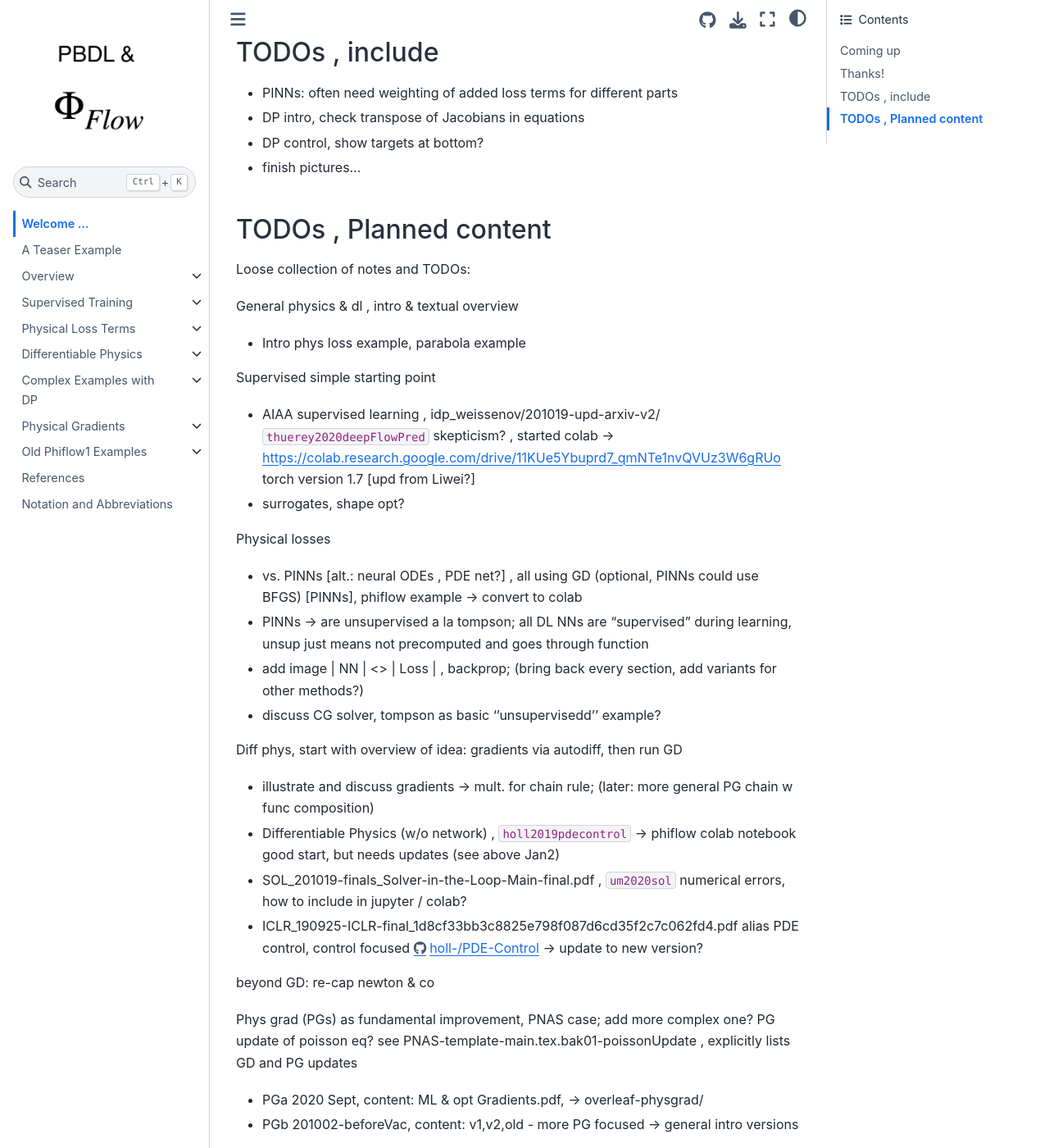
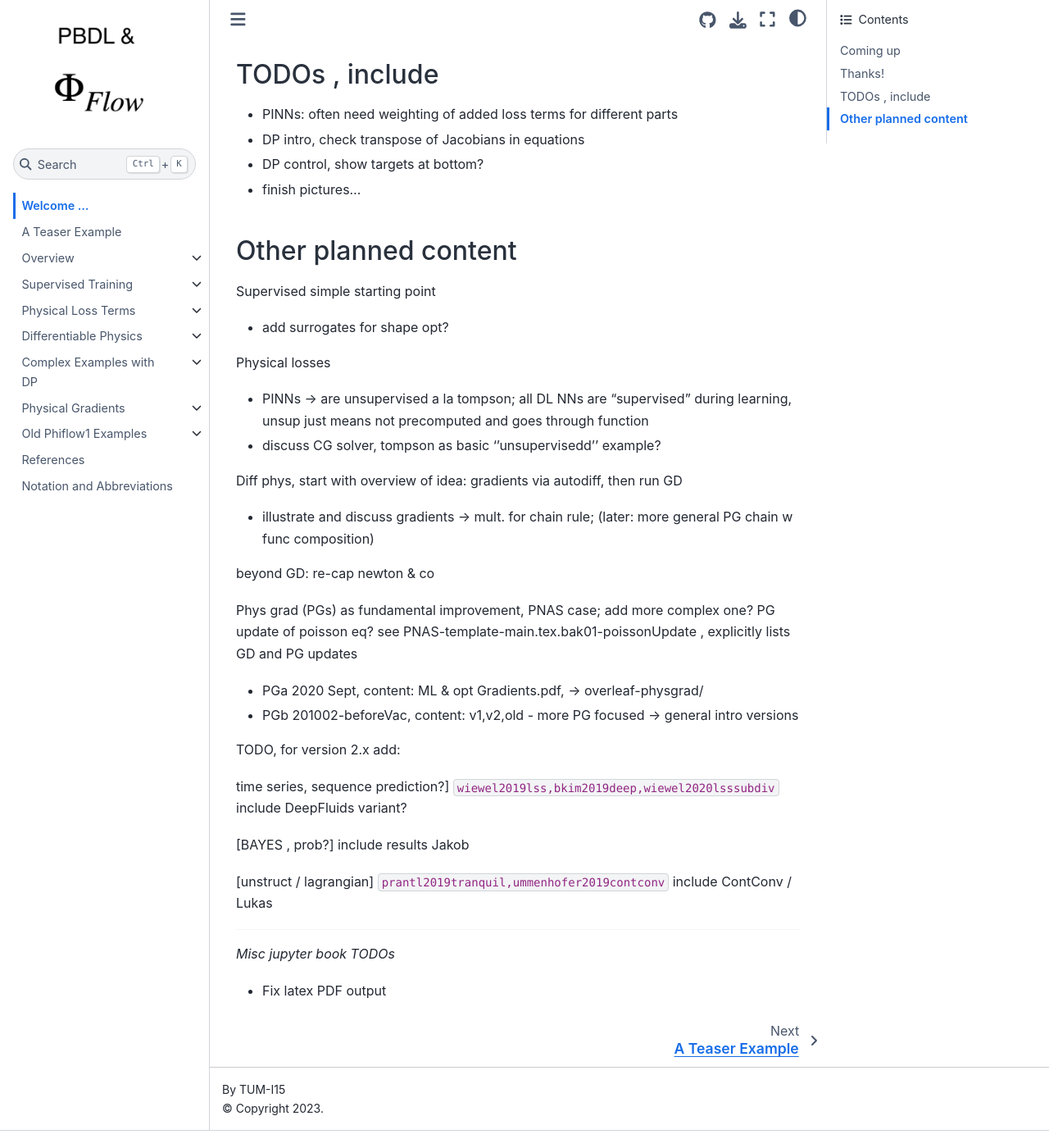
Before and after one commit to tum-pbs/pbdl-book, a Jupyter Book: the page built from intro.md, in a window 1280 px wide and 1400 px high, scrolled down 1760 px. Shown: the whole window at 82% size. Built offline with Jupyter Book 1.0.4 settings and Sphinx 7.4.7 and the Sphinx Book theme 1.1.4, drawn with Linux system fonts in a browser that asks for light colours; cross-references to code outside the pages are shown as plain code; after the commit the page ends 3139 px from its top, so only the background shows below that; some of the changed text lies outside the part shown.

Commit message:
minor cleanup

```diff
--- a/intro.md
+++ b/intro.md
@@ -90,46 +90,21 @@ See also... Test link: {doc}`supervised`
 - finish pictures...
 
 
-## TODOs , Planned content
-
-Loose collection of notes and TODOs:
-
-General physics & dl , intro & textual overview
-
-- 	Intro phys loss example, parabola example
+## Other planned content
 
 Supervised simple starting point
 
--    AIAA supervised learning , idp_weissenov/201019-upd-arxiv-v2/  {cite}`thuerey2020deepFlowPred`
-    skepticism? , started colab -> https://colab.research.google.com/drive/11KUe5Ybuprd7_qmNTe1nvQVUz3W6gRUo
-    torch version 1.7 [upd from Liwei?]
-
-- surrogates, shape opt?
+- add surrogates for shape opt?
 
 Physical losses
 
-- vs. PINNs [alt.: neural ODEs , PDE net?] , all using GD (optional, PINNs could use BFGS)
-    [PINNs], phiflow example -> convert to colab
-
 -    PINNs -> are unsupervised a la tompson; all DL NNs are "supervised" during learning, unsup just means not precomputed and goes through function
-
--    add image | NN | <> | Loss | , backprop; (bring back every section, add variants for other methods?)
 
 -    discuss CG solver, tompson as basic ''unsupervisedd'' example?
 
 Diff phys, start with overview of idea: gradients via autodiff, then run GD
 
 -    illustrate and discuss gradients -> mult. for chain rule; (later: more general PG chain w func composition)
-
--    Differentiable Physics (w/o network) , {cite}`holl2019pdecontrol`
-        -> phiflow colab notebook good start, but needs updates (see above Jan2)
-
--    SOL_201019-finals_Solver-in-the-Loop-Main-final.pdf , {cite}`um2020sol`
-        numerical errors, how to include in jupyter / colab?
-
--    ICLR_190925-ICLR-final_1d8cf33bb3c8825e798f087d6cd35f2c7c062fd4.pdf alias
-        PDE control, control focused
-        https://github.com/holl-/PDE-Control    -> update to new version?
 
 beyond GD: re-cap newton & co
 
```
Also changed, not shown: other parts of intro.md (+4 -4 lines), overview.md (+3 -3 lines).
